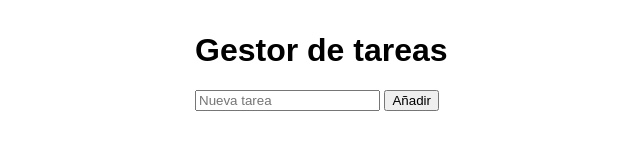
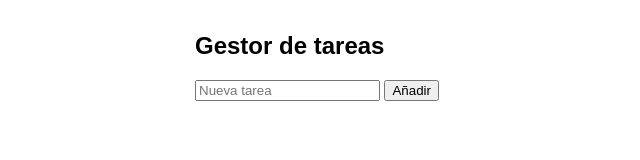
Before and after one commit to CreoQueJavi/Gestor_tareas, a plain HTML site: page index.html in a window 1280 px wide. Shown: the whole page, without its empty margins (195-835 px from the left). Drawn offline with Linux system fonts and the light colour scheme.

Commit message:
Actualizar titulo

```diff
--- a/index.html
+++ b/index.html
@@ -6,7 +6,7 @@
 <link rel='stylesheet' href='css/estilos.css'>
 </head>
 <body>
-<h1>Gestor de tareas</h1>
+<h2>Gestor de tareas</h2>
 <input id='nueva' placeholder='Nueva tarea'>
 <button id='anadir'>Añadir</button>
 <ul id='lista'></ul>
```
